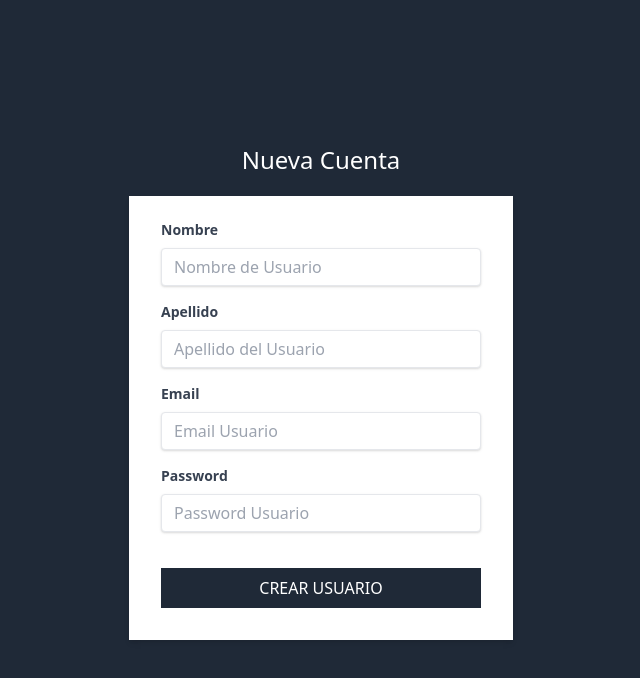
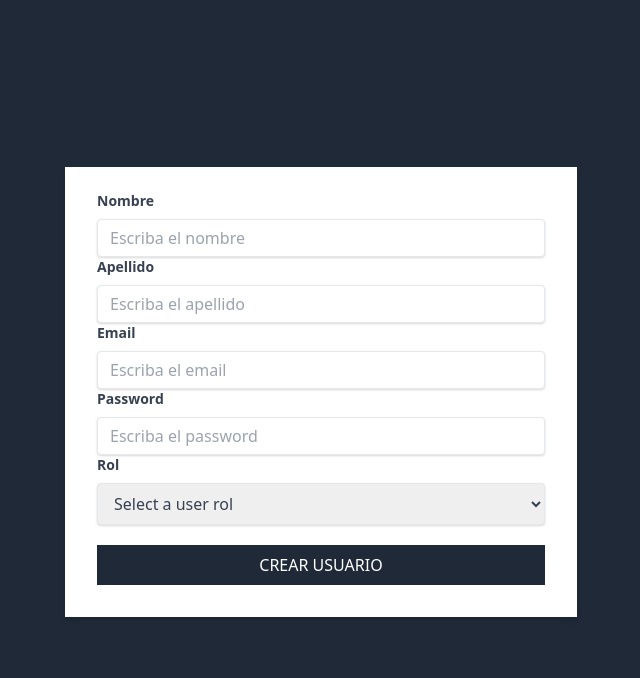
Before and after one commit to RaymonGuzman/cursoGraphQL, a Next.js app in the folder crmcliente/: page /nuevacuenta in a window 1280 px wide. Shown: the top 678 px of the page, without its empty margins (319-959 px from the left). Built offline with nearby package versions, Linux system fonts and the light colour scheme.

Commit message:
Optimizando page para agregar Usuario y Agregando el Campo para insertar el rol

```diff
--- a/crmcliente/pages/nuevacuenta.js
+++ b/crmcliente/pages/nuevacuenta.js
@@ -1,10 +1,12 @@
-import React, { Fragment, useState } from 'react';
-import Layout from '../components/Layout';
-import { useFormik } from 'formik';
-import * as Yup from 'yup';
-import { useMutation, gql } from '@apollo/client';
-import { useRouter } from 'next/router';
-import { route } from 'next/dist/next-server/server/router';
+import React, { Fragment, useState } from "react";
+import Layout from "../components/Layout";
+// import { useFormik, Field } from 'formik';
+// import { Formik, Field, Form, ErrorMessage } from 'formik';
+import { Formik, Form, useField } from "formik";
+import * as Yup from "yup";
+import { useMutation, gql } from "@apollo/client";
+import { useRouter } from "next/router";
+// import { route } from 'next/dist/next-server/server/router';
 
 const NUEVA_CUENTA = gql`
   mutation nuevoUsuario($input: UsuarioInput) {
@@ -12,10 +14,61 @@ const NUEVA_CUENTA = gql`
       nombre
       apellido
       email
-      creado
+      rol
     }
   }
 `;
+
+const MyTextInput = ({ label, ...props }) => {
+  // useField() returns [formik.getFieldProps(), formik.getFieldMeta()]
+  // which we can spread on <input>. We can use field meta to show an error
+  // message if the field is invalid and it has been touched (i.e. visited)
+  const [field, meta] = useField(props);
+  return (
+    <>
+      <label
+        htmlFor={props.id || props.name}
+        className="block text-gray-700 text-sm font-bold mb-2"
+      >
+        {label}
+      </label>
+      <input
+        className="shadow appearance-none border rounded w-full py-2 px-3 text-gray-700 leading-tight focus:shadow-outline"
+        {...field}
+        {...props}
+      />
+      {meta.touched && meta.error ? (
+        <div className="my-2 bg-red-100 border-l-4 border-red-500 text-red-700 p-1 text-sm font-bold">
+          {meta.error}
+        </div>
+      ) : null}
+    </>
+  );
+};
+
+const MySelect = ({ label, ...props }) => {
+  const [field, meta] = useField(props);
+  return (
+    <div>
+      <label
+        htmlFor={props.id || props.name}
+        className="block text-gray-700 text-sm font-bold mb-2"
+      >
+        {label}
+      </label>
+      <select
+        {...field}
+        {...props}
+        className="shadow border rounded w-full py-2 px-3 text-gray-700 leading-tight focus:shadow-outline"
+      />
+      {meta.touched && meta.error ? (
+        <div className="my-2 bg-red-100 border-l-4 border-red-500 text-red-700 p-1 text-sm font-bold">
+          {meta.error}
+        </div>
+      ) : null}
+    </div>
+  );
+};
 
 const nuevaCuenta = () => {
   //State para guardar mensaje
@@ -29,58 +82,63 @@ const nuevaCuenta = () => {
   const router = useRouter();
 
   // Validación del formulario
-  const formik = useFormik({
-    initialValues: {
-      nombre: '',
-      apellido: '',
-      email: '',
-      password: '',
-    },
-    validationSchema: Yup.object({
-      nombre: Yup.string()
-                  .required('El Nombre es obligatorio'),
-      apellido: Yup.string()
-                  .required('El Apellido es obligatorio'),
-      email: Yup.string()
-                  .email('El email no es válido')
-                  .required('El Email es obligatorio'),
-      password: Yup.string()
-                  .required('El Password es obligatorio')
-                  .min(6, 'El Password debe al menos tener 6 caracteres'),
-    }),
-    onSubmit: async (valores) => {
-      // console.log(valores);
-      const { nombre, apellido, email, password } = valores;
+  // const formik = useFormik({
+  //   initialValues: {
+  //     nombre: '',
+  //     apellido: '',
+  //     email: '',
+  //     password: '',
+  //     rol: '',
+  //   },
+  //   validationSchema: Yup.object({
+  //     nombre: Yup.string()
+  //                 .required('El Nombre es obligatorio'),
+  //     apellido: Yup.string()
+  //                 .required('El Apellido es obligatorio'),
+  //     email: Yup.string()
+  //                 .email('El email no es válido')
+  //                 .required('El Email es obligatorio'),
+  //     password: Yup.string()
+  //                 .required('El Password es obligatorio')
+  //                 .min(6, 'El Password debe al menos tener 6 caracteres'),
+  //     rol: Yup.string()
+  //                 .required('El Rol es obligatorio')
+  //                 .min(6, 'El Password debe al menos tener 6 caracteres'),
+  //   }),
+  //   onSubmit: async (valores) => {
+  //     // console.log(valores);
+  //     const { nombre, apellido, email, password } = valores;
 
-      try {
-        const { data } = await nuevoUsuario({
-          variables: {
-            input: {
-              nombre,
-              apellido,
-              email,
-              password,
-            },
-          },
-        });
+  //     try {
+  //       const { data } = await nuevoUsuario({
+  //         variables: {
+  //           input: {
+  //             nombre,
+  //             apellido,
+  //             email,
+  //             password,
+  //             rol,
+  //           },
+  //         },
+  //       });
 
-        console.log(data);
-        console.log(data.nuevoUsuario.nombre);
-        guardarMensaje(
-          `Se ha creado un nuevo usuario con el nombre "${data.nuevoUsuario.nombre}"`
-        );
-        setTimeout(() => {
-          router.push('/login');
-        }, 5000);
-      } catch (error) {
-        guardarMensaje(error.message);
-        setError(1);
-        setTimeout(() => {
-          guardarMensaje(null);
-        }, 5000);
-      }
-    },
-  });
+  //       console.log(data);
+  //       console.log(data.nuevoUsuario.nombre);
+  //       guardarMensaje(
+  //         `Se ha creado un nuevo usuario con el nombre "${data.nuevoUsuario.nombre}"`
+  //       );
+  //       setTimeout(() => {
+  //         router.push('/login');
+  //       }, 5000);
+  //     } catch (error) {
+  //       guardarMensaje(error.message);
+  //       setError(1);
+  //       setTimeout(() => {
+  //         guardarMensaje(null);
+  //       }, 5000);
+  //     }
+  //   },
+  // });
 
   const monstrarMensaje = () => {
     //Creando mensaje de error en rojo en caso de que el usuario esté registrado
@@ -97,121 +155,104 @@ const nuevaCuenta = () => {
       </div>
     );
   };
+
   return (
-    <div>
-      <Layout>
-        {mensaje && monstrarMensaje()}
-        <h1 className="text-2xl text-center text-white font-light"> Nueva Cuenta </h1>
+    <Layout>
+      <Formik
+        initialValues={{
+          nombre: "",
+          apellido: "",
+          email: "",
+          password: "",
+          rol: "",
+        }}
+        validationSchema={Yup.object({
+          nombre: Yup.string().required("El Nombre es obligatorio"),
+          apellido: Yup.string().required("El Apellido es obligatorio"),
+          email: Yup.string()
+            .email("El email no es válido")
+            .required("El Email es obligatorio"),
+          password: Yup.string()
+            .required("El Password es obligatorio")
+            .min(6, "El Password debe al menos tener 6 caracteres"),
+          rol: Yup.string().required("El Rol es obligatorio"),
+        })}
+        /*  onSubmit={async (values) => {
+          const { nombre, apellido, email, password, rol} = values;
+          try {
+            const { data } = await nuevoUsuario({
+              variables: {
+                input: {
+                  nombre,
+                  apellido,
+                  email,
+                  password,
+                  rol,
+                }
+              }
+            })
+          } catch (error) {
+            console.log(error);
+          }
+        }} */
+        onSubmit={(values, { setSubmitting }) => {
+          const { nombre, apellido, email, password, rol } = values;
+          setTimeout(() => {
+            alert(JSON.stringify(values, null, 2));
+            setSubmitting(false);
+          }, 400);
+          // try {
+          //   console.log(values);
+          // } catch (error) {
+          //   console.log(error);
+          // }
+        }}
+      >
+        <div className="flex justify-center">
+          <div className="w-full max-w-lg">
+            <Form className="bg-white shadow-md px-8 pt-6 pb-8 mb-4">
+              <MyTextInput
+                label="Nombre"
+                name="nombre"
+                type="text"
+                placeholder="Escriba el nombre"
+              />
+              <MyTextInput
+                label="Apellido"
+                name="apellido"
+                type="text"
+                placeholder="Escriba el apellido"
+              />
+              <MyTextInput
+                label="Email"
+                name="email"
+                type="email"
+                placeholder="Escriba el email"
+              />
+              <MyTextInput
+                label="Password"
+                name="password"
+                type="password"
+                placeholder="Escriba el password"
+              />
 
-        <div className="flex justify-center mt-5">
-          <div className="w-full max-w-sm">
-            <form
-              className="bg-white shadow-md px-8 pt-6 pb-8 mb-4"
-              onSubmit={formik.handleSubmit}
-            >
-              <div className="mb-4">
-                <label
-                  className="block text-gray-700 text-sm font-bold mb-2"
-                  htmlFor="nombre"
-                >
-                  Nombre
-                </label>
-                <input
-                  className="shadow appearance-none border rounded w-full py-2 px-3 text-gray-700 leading-tight focus:shadow-outline"
-                  id="nombre"
-                  type="text"
-                  placeholder="Nombre de Usuario"
-                  value={formik.values.nombre}
-                  onChange={formik.handleChange}
-                  onBlur={formik.handleBlur}
-                ></input>
-              </div>
-              {formik.errors.nombre && formik.touched.nombre && (
-                <div className="my-2 bg-red-100 border-l-4 border-red-500 text-red-700 p-1 text-sm">
-                  <p className="font-bold">Error</p>
-                  <p>{formik.errors.nombre}</p>
-                </div>
-              )}
-              <div className="mb-4">
-                <label
-                  className="block text-gray-700 text-sm font-bold mb-2"
-                  htmlFor="apellido"
-                >
-                  Apellido
-                </label>
-                <input
-                  className="shadow appearance-none border rounded w-full py-2 px-3 text-gray-700 leading-tight focus:shadow-outline"
-                  id="apellido"
-                  type="text"
-                  placeholder="Apellido del Usuario"
-                  value={formik.values.apellido}
-                  onChange={formik.handleChange}
-                  onBlur={formik.handleBlur}
-                ></input>
-              </div>
-              {formik.errors.apellido && formik.touched.apellido && (
-                <div className="my-2 bg-red-100 border-l-4 border-red-500 text-red-700 p-1 text-sm">
-                  <p className="font-bold">Error</p>
-                  <p>{formik.errors.apellido}</p>
-                </div>
-              )}
-              <div className="mb-4">
-                <label
-                  className="block text-gray-700 text-sm font-bold mb-2"
-                  htmlFor="email"
-                >
-                  Email
-                </label>
-                <input
-                  className="shadow appearance-none border rounded w-full py-2 px-3 text-gray-700 leading-tight focus:shadow-outline"
-                  id="email"
-                  type="email"
-                  placeholder="Email Usuario"
-                  value={formik.values.email}
-                  onChange={formik.handleChange}
-                  onBlur={formik.handleBlur}
-                ></input>
-              </div>
-              {formik.errors.email && formik.touched.email && (
-                <div className="my-2 bg-red-100 border-l-4 border-red-500 text-red-700 p-1 text-sm">
-                  <p className="font-bold">Error</p>
-                  <p>{formik.errors.email}</p>
-                </div>
-              )}
-              <div className="mb-4">
-                <label
-                  className="block text-gray-700 text-sm font-bold mb-2"
-                  htmlFor="password"
-                >
-                  Password
-                </label>
-                <input
-                  className="shadow appearance-none border rounded w-full py-2 px-3 text-gray-700 leading-tight focus:shadow-outline"
-                  id="password"
-                  type="password"
-                  placeholder="Password Usuario"
-                  value={formik.values.password}
-                  onChange={formik.handleChange}
-                  onBlur={formik.handleBlur}
-                ></input>
-              </div>
-              {formik.errors.password && formik.touched.password && (
-                <div className="my-2 bg-red-100 border-l-4 border-red-500 text-red-700 p-1 text-sm">
-                  <p className="font-bold">Error</p>
-                  <p>{formik.errors.password}</p>
-                </div>
-              )}
+              <MySelect label="Rol" name="rol">
+                <option value="">Select a user rol</option>
+                <option value="admin">Admin</option>
+                <option value="employee">Employee</option>
+              </MySelect>
 
               <input
                 type="submit"
                 className="bg-gray-800 w-full mt-5 py-2 text-white uppercase hover:bg-gray-600"
+                // className="bg-gray-50 border border-gray-300 text-gray-900 text-sm rounded-lg focus:ring-blue-500 focus:border-blue-500 block w-full p-2.5 dark:bg-gray-700 dark:border-gray-600 dark:placeholder-gray-400 dark:text-white dark:focus:ring-blue-500 dark:focus:border-blue-500"
                 value="Crear Usuario"
               ></input>
-            </form>
+            </Form>
           </div>
         </div>
-      </Layout>
-    </div>
+      </Formik>
+    </Layout>
   );
 };
 
```
